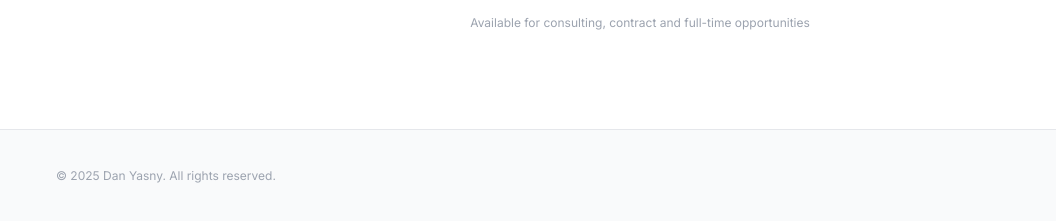
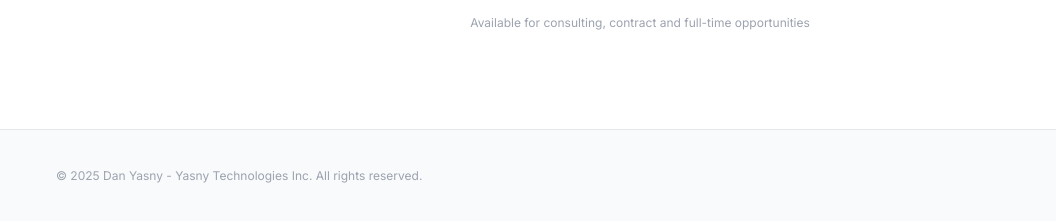
Before and after one commit to dyasny/site, a plain HTML site: page index.html in a window 1280 px wide. Shown: the part 4286-4507 px from the top of the page, 0-1056 px from the left. Drawn offline with Linux system fonts and the light colour scheme.

Commit message:
Update footer text with company name

```diff
--- a/index.html
+++ b/index.html
@@ -446,7 +446,7 @@
     <!-- Footer -->
     <footer class="footer">
         <div class="container">
-            <p class="footer-text">© 2025 Dan Yasny. All rights reserved.</p>
+            <p class="footer-text">© 2025 Dan Yasny - Yasny Technologies Inc. All rights reserved.</p>
             <nav class="footer-nav">
                 <a href="https://github.com/dyasny" class="social-link" aria-label="GitHub">
                     <svg width="20" height="20" viewBox="0 0 24 24" fill="none" stroke="currentColor" stroke-width="2" stroke-linecap="round" stroke-linejoin="round">
```
